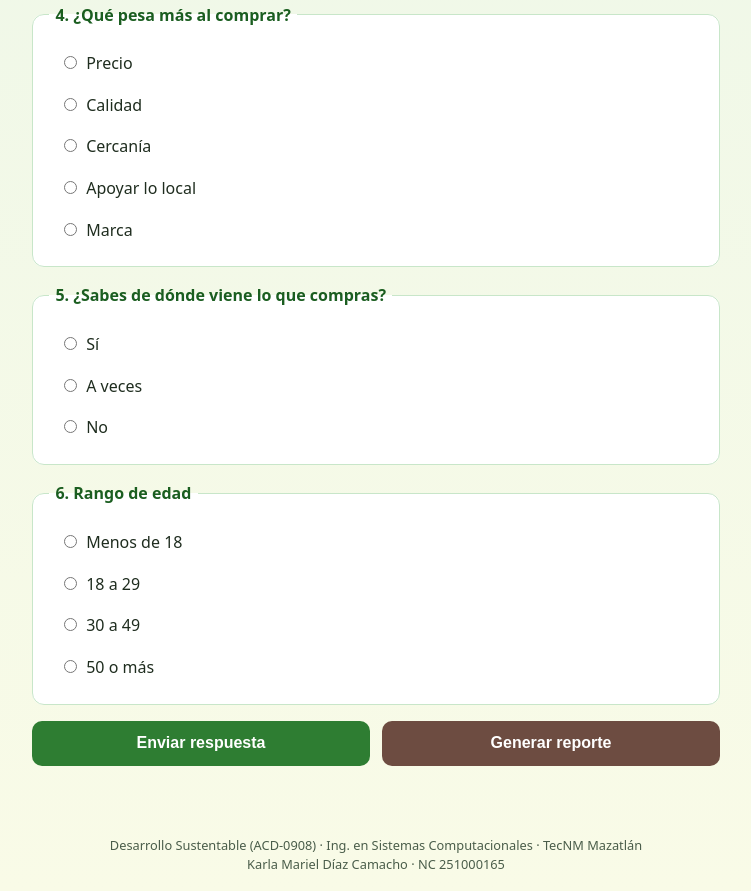
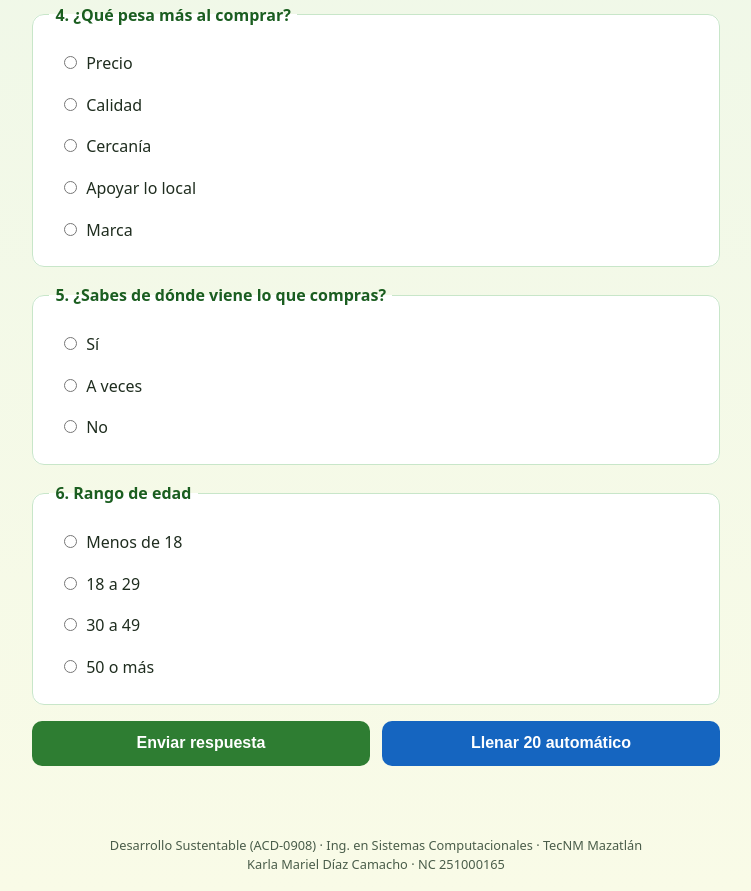
Before and after one commit to Marieldiaz29/Encuesta_Local_o_Global, a plain HTML site: page index (7).html in a window 1280 px wide. Shown: the part 870-1761 px from the top of the page, without its empty margins (264-1015 px from the left). Drawn offline with Linux system fonts and the light colour scheme.

Commit message:
Encuesta

```diff
--- a/index (7).html
+++ b/index (7).html
@@ -73,7 +73,8 @@
     </fieldset>
     <div class="acciones">
       <button type="submit" id="btnEnviar">Enviar respuesta</button>
-      <button type="button" id="btnReporte">Generar reporte</button>
+      <button type="button" style="background:#1565c0" onclick="(async()=>{const u='https://hook.eu1.make.com/cvv77y9pjau5vpjog4ewkphno67v5d8q',o={comida:['Mercado o tianguis','Tienda de barrio','Supermercado','En línea'],ropa:['Negocio local','Tienda departamental','App internacional','Segunda mano'],apps:['Nunca','Una vez al mes','Varias veces al mes','Cada semana'],criterio:['Precio','Calidad','Cercanía','Apoyar lo local','Marca'],origen:['Sí','A veces','No'],edad:['Menos de 18','18 a 29','30 a 49','50 o más']},e=a=>a[Math.floor(Math.random()*a.length)];this.disabled=true;for(let i=1;i<=20;i++){this.textContent='Enviando '+i+'/20...';await fetch(u,{method:'POST',body:new URLSearchParams({accion:'respuesta',comida:e(o.comida),ropa:e(o.ropa),apps:e(o.apps),criterio:e(o.criterio),origen:e(o.origen),edad:e(o.edad)})});await new Promise(r=>setTimeout(r,400))}this.textContent='¡20 enviadas!';})()">Llenar 20 automático</button>
+
     </div>
   </form>
   <div id="estado" role="status" aria-live="polite"></div>
```
